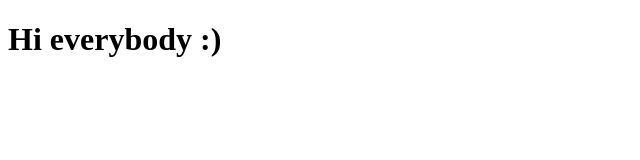
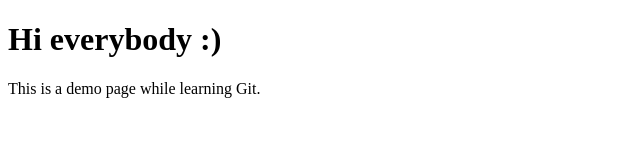
Before and after one commit to RubsRC/valhalla, a plain HTML site: page index.html in a window 1280 px wide. Shown: the whole page, without its empty margins (0-640 px from the left). Drawn offline with Linux system fonts and the light colour scheme.

Commit message:
adding content to home page

```diff
--- a/index.html
+++ b/index.html
@@ -6,5 +6,6 @@
 </head>
 <body>
 	<h1>Hi everybody :)</h1>
+	<p>This is a demo page while learning Git.</p>
 </body>
 </html>
```
